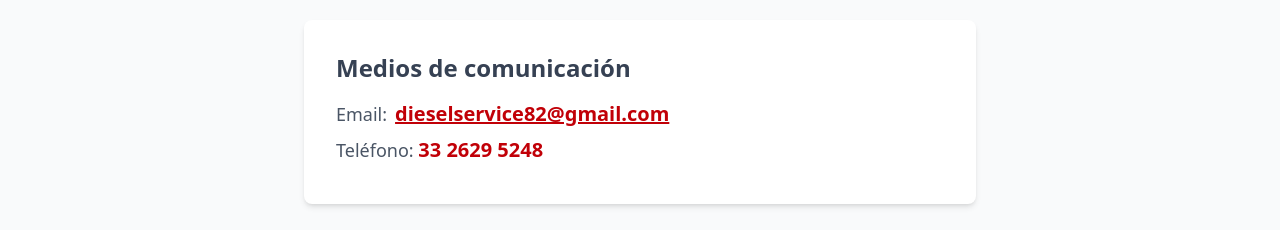
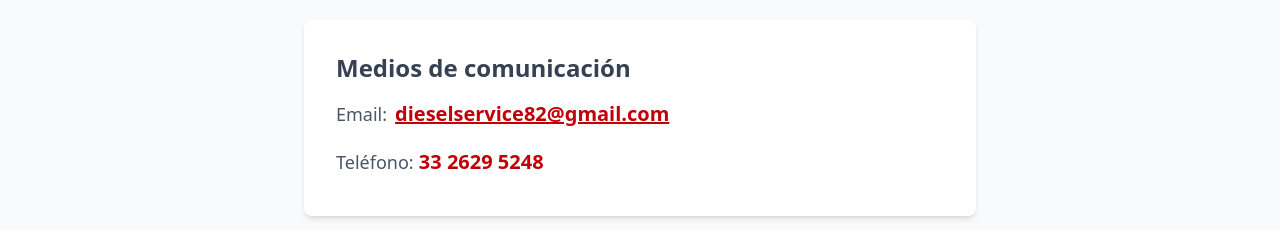
Before and after one commit to LegaspiRicardo/Diesel-Dynamic-Service, a React (Vite) app: page / in a window 1280 px wide. Shown: the part 4718-4948 px from the top of the page. Built offline with nearby package versions, Linux system fonts and the light colour scheme; the HTML template or start-up script is replaced by a standard one.

Commit message:
Add files via upload

```diff
--- a/src/pages/Home.tsx
+++ b/src/pages/Home.tsx
@@ -424,7 +424,14 @@ export default function Home() {
                                         Email: <a href="mailto:dieselservice82@gmail.com" className="text-red-700 font-bold text-xl underline hover:text-red-800 transition-colors block ml-2">dieselservice82@gmail.com</a>
                                     </p>
                                     <p className="text-lg text-gray-600 mb-2">
-                                        Teléfono: <span className="text-red-700 font-bold text-xl"> 33 2629 5248 </span>
+                                        Teléfono:
+                                        <a
+                                            href="tel:3326295248"
+                                            className="text-white text-4xl font-bold uppercase hover:text-yellow-300 transition-colors duration-300"
+                                        >
+                                            <span className="text-red-700 font-bold text-xl"> 33 2629 5248 </span>
+                                        </a>
+
                                     </p>
                                 </div>
                             </div>
--- a/src/pages/Rescates.tsx
+++ b/src/pages/Rescates.tsx
@@ -19,9 +19,16 @@ export default function Rescates() {
                     <h1 className="text-5xl font-bold mb-6">Rescate Vial</h1>
                     <p className="text-xl mb-8 max-w-3xl mx-auto">
                         ¿Su unidad no arranca?, ¿Camión descompuesto? ó ¿Problemas en carretera?                    </p>
-                    <button className="border border-white hover:bg-green-700 text-white px-8 py-3 rounded-lg font-bold text-lg transition uppercase">
-                        Solicitar Rescate
-                    </button>
+                    <a
+                        href="https://api.whatsapp.com/send?phone=523320853721&text=Hola,%20necesito%20un%20rescate%20"
+                        target="_blank"
+                        rel="noopener noreferrer"
+                    >
+                        <button className="border border-white hover:bg-green-700 text-white px-8 py-3 rounded-lg font-bold text-lg transition uppercase">
+                            Solicitar Rescate
+                        </button>
+                    </a>
+
                 </div>
             </div>
 
@@ -128,10 +135,15 @@ export default function Rescates() {
             <div className="bg-red-800/90 text-white py-12">
                 <div className="max-w-4xl mx-auto text-center px-6">
                     <h2 className="text-3xl font-bold mb-12">¿Su unidad no arranca?</h2>
+                    <a
+                        href="tel:3326295248"
+                        className="text-white text-4xl font-bold uppercase hover:text-yellow-300 transition-colors duration-300"
+                    >
+                        <button className="border border-white hover:bg-gray-100 hover:text-red-800 px-8 py-3 rounded-lg font-bold text-lg transition">
+                            Llamar para Rescate Urgente
+                        </button>
+                    </a>
 
-                    <button className="border border-white hover:bg-gray-100 hover:text-red-800 px-8 py-3 rounded-lg font-bold text-lg transition">
-                        Llamar para Rescate Urgente
-                    </button>
                 </div>
             </div>
         </section>
```
